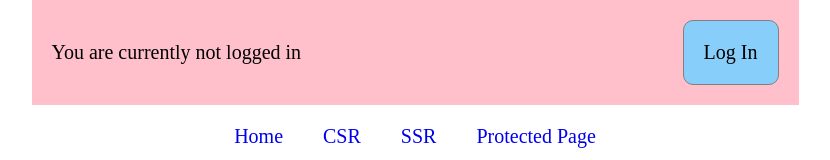
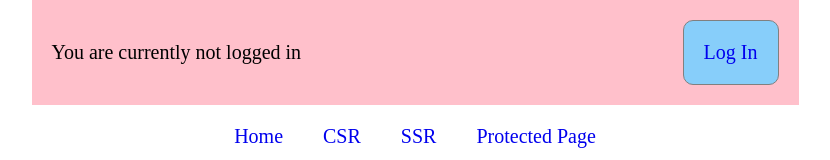
Before and after one commit to siemenjm/nextauth-practice, a Next.js app: page /csr in a window 1280 px wide. Shown: the top 160 px of the page, without its empty margins (225-1055 px from the left). Built offline with nearby package versions, Linux system fonts and the light colour scheme; no server answers.

Commit message:
Add hrefs to login/logout button in header

```diff
--- a/components/Header.tsx
+++ b/components/Header.tsx
@@ -28,7 +28,11 @@ export default function Header() {
             <p className={styles.currentStatusMessage}>
               You are currently not logged in
             </p>
-            <a onClick={handleLogin} className={styles.loginButton}>
+            <a
+              href="/api/auth/login"
+              onClick={handleLogin}
+              className={styles.loginButton}
+            >
               Log In
             </a>
           </>
@@ -38,7 +42,11 @@ export default function Header() {
             <p className={styles.currentStatusMessage}>
               Logged in as {`${session.user.name}`}
             </p>
-            <a onClick={handleLogout} className={styles.loginButton}>
+            <a
+              href="/api/auth/logout"
+              onClick={handleLogout}
+              className={styles.loginButton}
+            >
               Log Out
             </a>
           </>
```
